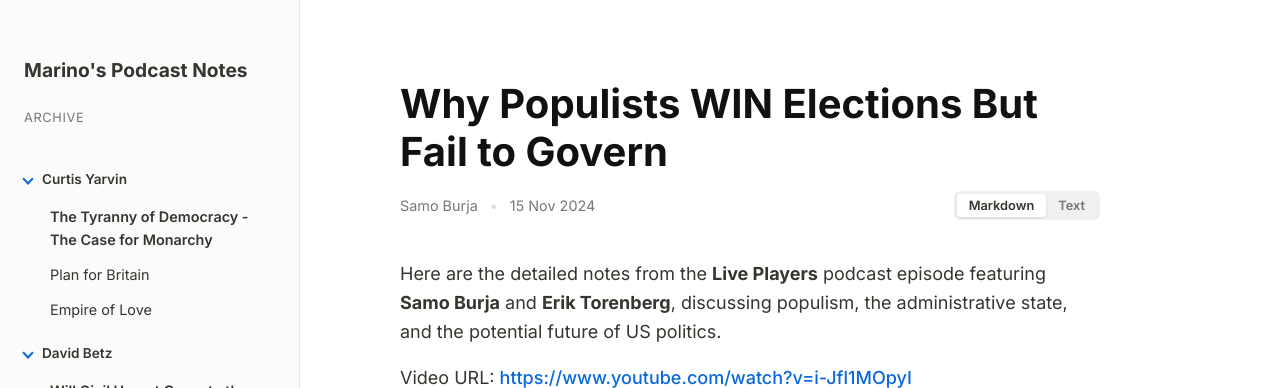
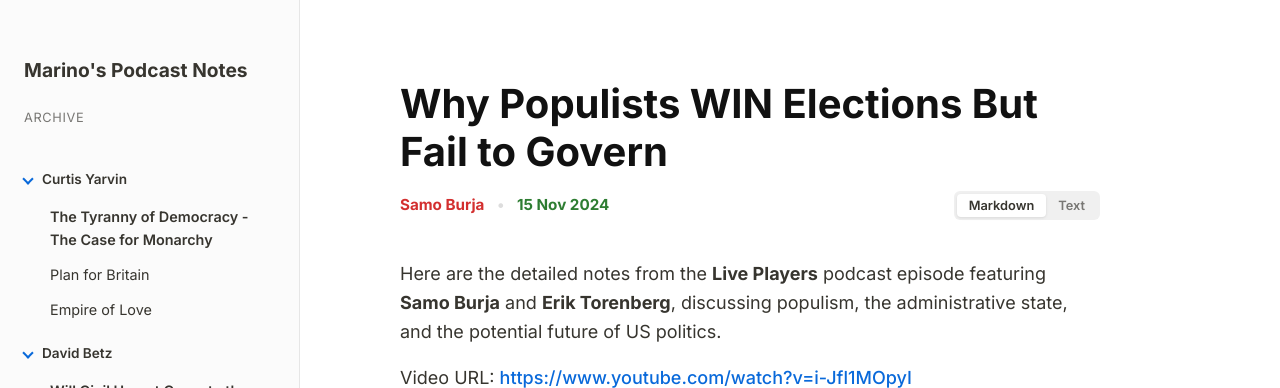
Before and after one commit to MarinoLinic/podcasts, a Jekyll site: the page built from Notes/Samo Burja - Why Populists WIN Elections But Fail to Govern.md, in a window 1280 px wide. Shown: the top 388 px of the page. Built offline with Jekyll 4.4.1, drawn with Linux system fonts in a browser that asks for light colours.

Commit message:
Colors, text spacing, copy button

```diff
--- a/_layouts/default.html
+++ b/_layouts/default.html
@@ -25,7 +25,7 @@
 					<p class="subtitle">Archive</p>
 				</header>
 				<nav>
-					<!-- 1. CRITICAL FIX: Filter out notes that are missing a date to prevent build crash -->
+					<!-- 1. Filter out notes that are missing a date to prevent build crash -->
 					{% assign raw_notes = site.pages | where_exp: "item", "item.path contains 'Notes/'" %} {% assign all_notes =
 					raw_notes | where_exp: "item", "item.date" %}
 
@@ -82,7 +82,12 @@
 
 					<!-- View Containers -->
 					<div id="markdown-view">{{ content }}</div>
+
+					<!-- Text View with Copy Button -->
 					<div id="text-view">
+						<div class="copy-btn-wrapper">
+							<button class="copy-btn" id="copy-text-btn" onclick="copyToClipboard()"><span>📋</span> Copy Text</button>
+						</div>
 						<pre id="raw-text-content">Loading text version...</pre>
 					</div>
 				</article>
--- a/assets/css/style.css
+++ b/assets/css/style.css
@@ -9,7 +9,7 @@
 	--code-bg: #f6f8fa;
 	--hover-bg: #eaeef2;
 
-	/* Fonts - Added 'Inter' to the front so it's used everywhere */
+	/* Fonts */
 	--font-main: 'Inter', -apple-system, BlinkMacSystemFont, 'Segoe UI', Helvetica, Arial, sans-serif;
 	--font-mono: 'JetBrains Mono', SFMono-Regular, Consolas, 'Liberation Mono', Menlo, monospace;
 }
@@ -99,7 +99,7 @@ a {
 	margin: 0;
 }
 
-/* --- SIDEBAR DROPDOWNS (Slick Blue Arrow) --- */
+/* --- SIDEBAR DROPDOWNS --- */
 details.author-group {
 	margin-bottom: 8px;
 }
@@ -121,11 +121,10 @@ details.author-group summary::-webkit-details-marker {
 	display: none;
 }
 
-/* The Arrow Logic */
 details.author-group summary::before {
 	content: '';
 	display: inline-block;
-	width: 6px; /* Slightly smaller than transcript arrow */
+	width: 6px;
 	height: 6px;
 	border-right: 2px solid var(--secondary-text);
 	border-bottom: 2px solid var(--secondary-text);
@@ -202,9 +201,18 @@ li.rating-5 a {
 .meta-tags {
 	display: flex;
 	gap: 12px;
-	font-size: 0.9rem;
-	color: var(--secondary-text);
+	font-size: 0.95rem; /* Slightly larger */
 	align-items: center;
+}
+
+/* --- NEW: Slick Colors --- */
+.meta-author {
+	color: #d32f2f; /* Slick Red */
+	font-weight: 700;
+}
+.meta-date {
+	color: #2e7d32; /* Slick Green */
+	font-weight: 700;
 }
 .meta-separator {
 	color: #ddd;
@@ -262,20 +270,58 @@ li.rating-5 a {
 	margin-bottom: 6px;
 }
 
-/* Text View specific styling */
+/* --- UPDATED: Text View Styling --- */
 #text-view {
 	display: none;
+	position: relative; /* Anchor for the copy button */
 }
+
 #text-view pre {
 	font-family: var(--font-mono);
 	font-size: 15px;
 	color: #444;
 	background: #f9f9f9;
-	padding: 20px;
+	padding: 50px 20px 20px 20px; /* Top padding reserved for button */
 	border-radius: 8px;
 	border: 1px solid var(--border-color);
-	white-space: pre-wrap; /* Wrap text */
+	white-space: pre-wrap;
 	overflow-x: hidden;
+}
+
+/* Copy Button Styling */
+.copy-btn-wrapper {
+	position: absolute;
+	top: 10px;
+	right: 10px;
+	z-index: 5;
+}
+
+.copy-btn {
+	background: #fff;
+	border: 1px solid var(--border-color);
+	border-radius: 4px;
+	padding: 6px 12px;
+	font-size: 0.8rem;
+	font-weight: 600;
+	color: var(--secondary-text);
+	cursor: pointer;
+	display: flex;
+	align-items: center;
+	gap: 6px;
+	transition: all 0.2s;
+	box-shadow: 0 1px 2px rgba(0, 0, 0, 0.05);
+}
+
+.copy-btn:hover {
+	background: #f0f0f0;
+	color: var(--text-color);
+	border-color: #bbb;
+}
+
+.copy-btn.copied {
+	background: #2e7d32;
+	border-color: #2e7d32;
+	color: #fff;
 }
 
 /* --- TRANSCRIPT SECTION --- */
```
Also changed, not shown: other parts of _layouts/default.html (+25 -3 lines), Notes_Text/Curtis Yarvin - Empire of Love.txt (+43 -0 lines), Notes_Text/Curtis Yarvin - Plan for Britain.txt (+25 -0 lines), Notes_Text/Curtis Yarvin - The Tyranny of Democracy - The Case for Monarchy.txt (+19 -0 lines), Notes_Text/David Betz - Will Civil Unrest Come to the West.txt (+26 -0 lines), Notes_Text/Philip Pilkington - The Collapse of Global Liberalism.txt (+28 -0 lines), Notes_Text/Rudyard Lynch - The 7 Emotions That Push Civilization.txt (+41 -0 lines), Notes_Text/Samo Burja - How to Prevent Civilizational Collapse.txt (+29 -0 lines), Notes_Text/Samo Burja - Why Populists WIN Elections But Fail to Govern.txt (+18 -0 lines), process_notes.py (+15 -9 lines).
